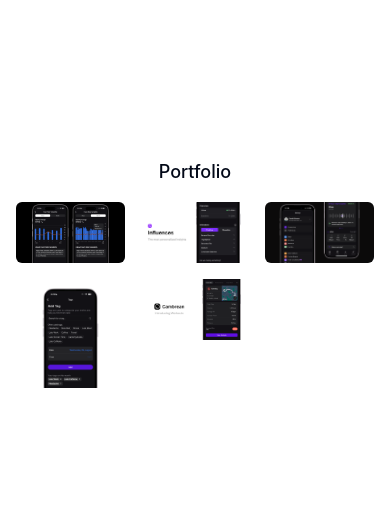
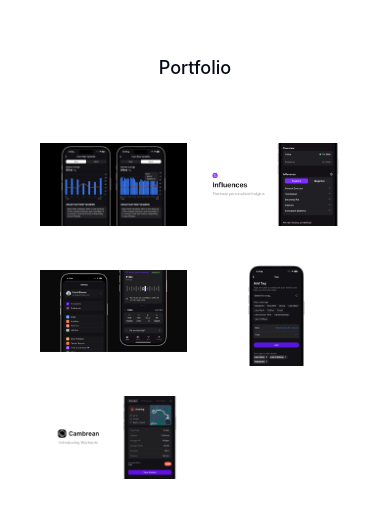
Before and after one commit to dtsloane/sloane-web, a Next.js app: page /design in a window 390 px wide. Shown: the part 141-658 px from the top of the page. Built offline with nearby package versions, Linux system fonts and the light colour scheme.

Commit message:
more updates to design / porfolio - incl image open

```diff
--- a/package.json
+++ b/package.json
@@ -12,6 +12,7 @@
     "@radix-ui/react-aspect-ratio": "^1.0.3",
     "@radix-ui/react-separator": "^1.0.3",
     "@radix-ui/react-slot": "^1.0.2",
+    "@tailwindcss/aspect-ratio": "^0.4.2",
     "class-variance-authority": "^0.7.0",
     "clsx": "^2.1.1",
     "lucide-react": "^0.363.0",
@@ -30,7 +31,7 @@
     "eslint": "^8",
     "eslint-config-next": "14.1.4",
     "postcss": "^8",
-    "tailwindcss": "^3.3.0",
+    "tailwindcss": "^3.4.3",
     "typescript": "^5"
   }
 }
--- a/src/components/ui/PortfolioGrid.tsx
+++ b/src/components/ui/PortfolioGrid.tsx
@@ -1,5 +1,5 @@
 import Image from 'next/image';
-import React from 'react';
+import React, { useState } from 'react';
 
 const images = [
   "/portfolio/HRV baselines.png",
@@ -10,23 +10,50 @@ const images = [
 ];
 
 const PortfolioGrid: React.FC = () => {
+  const [selectedImage, setSelectedImage] = useState<string | null>(null);
+
+  const openModal = (src: string) => {
+    setSelectedImage(src);
+  };
+
+  const closeModal = () => {
+    setSelectedImage(null);
+  };
+
   return (
-    <div className="grid grid-cols-3 sm:grid-cols-2 md:grid-cols-2 lg:grid-cols-2 gap-8 p-8">
+    <div className="relative">
+      <div className="grid grid-cols-2 sm:grid-cols-2 md:grid-cols-2 lg:grid-cols-2 gap-8 p-6">
         {images.map((src, index) => (
-        <div key={index} className="relative group">
+          <div key={index} className="relative group cursor-pointer" onClick={() => openModal(src)}>
+            <div className="relative w-full h-0 pb-[75%] overflow-hidden">
               <Image
                 alt={`Image ${index + 1}`}
-            className="object-cover rounded-md transition-all duration-300 group-hover:scale-105 group-hover:shadow-lg"
+                className="absolute top-0 left-0 w-full h-full object-contain rounded-md transition-transform duration-300 group-hover:scale-105 group-hover:shadow-lg"
                 src={src}
-            width={800} // Adjusted width
-            height={600} // Adjusted height to maintain aspect ratio
-            layout="responsive"
-            objectFit="contain" // Changed to contain to maintain aspect ratio without cropping
+                fill
               />
+            </div>
           </div>
         ))}
       </div>
+
+      {selectedImage && (
+        <div className="fixed inset-0 z-50 flex items-center justify-center bg-black bg-opacity-50 backdrop-blur-sm" onClick={closeModal}>
+          <div className="relative w-3/4 h-3/4 bg-transparent rounded-lg overflow-hidden" onClick={(e) => e.stopPropagation()}>
+            <button className="absolute top-2 right-2 text-black" onClick={closeModal}>✖</button>
+            <div className="relative w-full h-full">
+              <Image
+                alt="Selected Image"
+                className="w-full h-full object-contain"
+                src={selectedImage}
+                fill
+              />
+            </div>
+          </div>
+        </div>
+      )}
+    </div>
   );
-}
+};
 
 export default PortfolioGrid;
--- a/src/pages/design.tsx
+++ b/src/pages/design.tsx
@@ -5,8 +5,10 @@ import '../app/globals.css';
 const Design: React.FC = () => {
   return (
     <div className="flex flex-col items-center justify-center min-h-screen py-2">
-      <h1 className="text-lg md:text-md font-medium space-y-8">Portfolio</h1>
-      <PortfolioGrid />
+      <h1 className="text-lg md:text-md font-medium mb-8">Portfolio</h1>
+      <div className="w-full px-6">
+        <PortfolioGrid />
+      </div>
     </div>
   );
 }
--- a/tailwind.config.ts
+++ b/tailwind.config.ts
@@ -74,7 +74,8 @@ const config = {
       },
     },
   },
-  plugins: [require("tailwindcss-animate")],
+  plugins: [
+    require("tailwindcss-animate")],
 } satisfies Config
 
 export default config
```
Also changed, not shown: 1 other file (tests, documents, lock files or other folders). Lines whose indentation alone changed are shown as unchanged.
